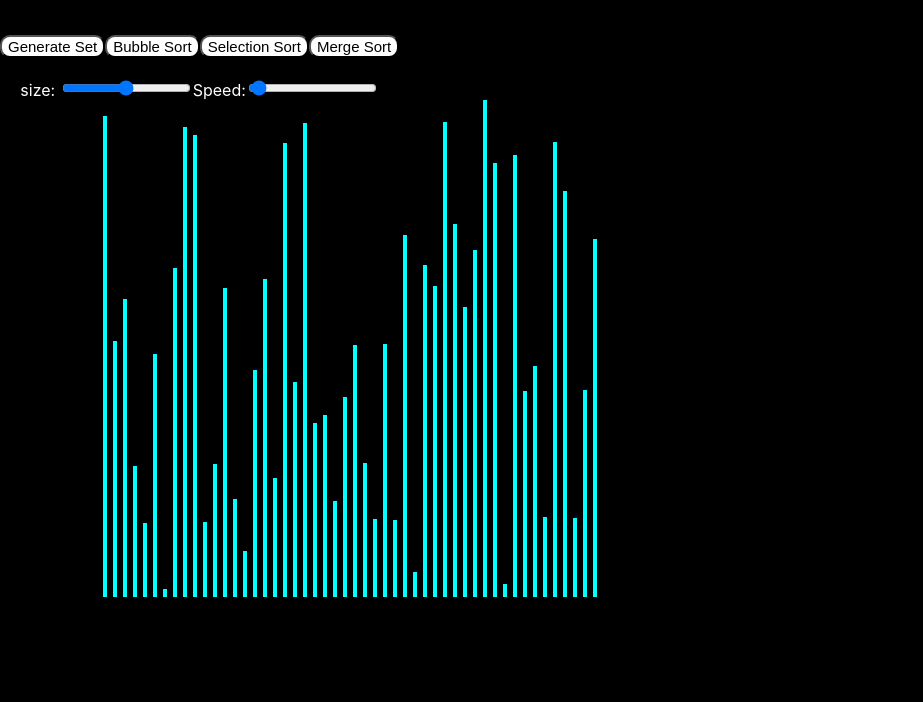
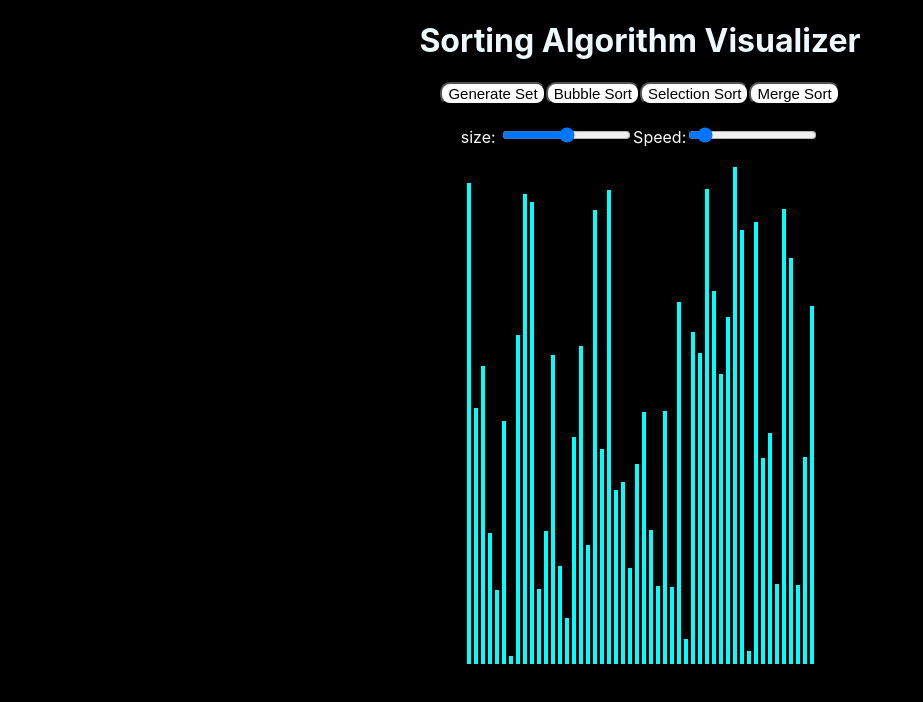
Before and after one commit to Nahomyonas/Sorting-algorith-visualizer, a React (Create React App) app: page / in a window 1280 px wide. Shown: the top 702 px of the page, without its empty margins (0-923 px from the left). Built offline with nearby package versions, Linux system fonts and the light colour scheme.

Commit message:
Merge sort animation implemented

```diff
--- a/public/index.html
+++ b/public/index.html
@@ -1,7 +1,7 @@
 <!DOCTYPE html>
 <html lang="en">
   <head>
-
+    <h1 style = "color: aliceblue;" align = "center">Sorting Algorithm Visualizer</h1>
   </head>
   <body>
 
--- a/src/visualizer/Visualizer.css
+++ b/src/visualizer/Visualizer.css
@@ -1,6 +1,6 @@
 .container{
 
-    position: absolute;
+
     align-content: center;
     left: 100px;
     top: 100px;
@@ -12,7 +12,9 @@
     display: inline-block;
     width: 4px;
     background-color: aqua;
-    margin : 0 3px;
+    margin-top: 20px;
+    margin-left:1.5px;
+    margin-right:1.5px;
 
 }
 
@@ -24,7 +26,6 @@
 }
 
 .controls{
-    position: absolute;
     margin-top : 10px;
 }
 
--- a/src/visualizer/Visualizer.jsx
+++ b/src/visualizer/Visualizer.jsx
@@ -1,6 +1,9 @@
 import React from 'react';
 import "./Visualizer.css";
-import MergeSort from "./algorithms/MergeSort.js"
+import bubble1 from './algorithms/BubbleSort';
+import MergeSort from "./algorithms/MergeSort.js";
+import selection from './algorithms/SelectionSort';
+
 
 const ARRAY_SIZE = 50;
 
@@ -18,9 +21,13 @@ export default class Visualizer extends React.Component{
             currComp: []
         }
 
-        this.selection = this.selection.bind(this) // binding selection sort algorithm
+        this.MIN_SPEED = 0;
+        this.MAX_SPEED = 400;
+
         this.bubbleSortState = undefined;
         this.selectionState = undefined;
+        this.mergeState = undefined;
+
     }
 
     // generates an array of random numbers on mount
@@ -33,12 +40,13 @@ export default class Visualizer extends React.Component{
     resetSorts = () => {
         this.bubbleSortState = undefined
         this.selectionState = undefined
+        this.mergeState = undefined
     }
 
     // checks if array is currently getting sorted
     // avoids running of multiple sorts at a time
     isSorting = ()=>{
-        if(this.bubbleSortState !== undefined || this.selectionState !== undefined){
+        if(this.bubbleSortState !== undefined || this.selectionState !== undefined || this.mergeState !== undefined){
             return true;
         }
         return false;
@@ -52,57 +60,28 @@ export default class Visualizer extends React.Component{
             array.push(randomNumber(5,500));
         }
 
+        this.resetSorts()
         this.setState({array: array, arraySize:size, arraySorted: false});
-        this.resetSorts()
+
     }
 
 
     ///////////////////////////////////////////////////////////////////////////////////
     //Sorting
-    *bubble(){
-        let size= this.state.array.length;
+
+    mergeSort = async() => {
         let array = this.state.array
 
-        for(let i = 0; i < size -1; i++){
+        if(!this.state.arraySorted && !this.isSorting()){
+            let animArray = MergeSort([...array], 0 , array.length-1);
+            const wait = (ms) => new Promise(resolve => setTimeout(resolve, ms)) // delay promise
+            for(let i = 0; i < animArray.length; i++){
+                await wait(this.state.speed)
+                this.setState({array:animArray[i]});
+            }
+            this.setState({arraySorted: true});     // setting state of array sorted to true
 
-            for(let j = 0; j < size - 1 - i; j ++){
-                if(array[j] > array[j+1]){
-                    yield [j,j+1,true];
-                    [array[j], array[j+1]] = [array[j+1], array[j]];
-                }else{
-                    yield [j, j+1, false];
-                }
-                this.setState({array:array})
-                //to make this function to a separate file try yeilding the array
-                //after swapping values and set the state in bubbleSort function
-                //then setstate of array in that function
-            }
         }
-    }
-
-    *selection(){
-        let size = this.state.arraySize
-        let array = this.state.array
-        let minIndex = 0
-
-        for(let i = 0; i <size-1; i++){
-            minIndex = i
-            for(let j = i; j < size; j++){
-                if(array[j] < array[minIndex]){
-                    minIndex = j
-                    yield[i, j, minIndex , true]
-                }
-                yield[i, j, minIndex, false]
-            }
-            [array[i], array[minIndex]] = [array[minIndex], array[i]];
-            this.setState({array: array})
-        }
-    }
-
-    mergeSort = () => {
-        let array = this.state.array
-        MergeSort(array, 0, this.state.arraySize-1)
-        this.setState({array: this.state.array})
     }
 
     bubbleSort = async() => {
@@ -111,12 +90,11 @@ export default class Visualizer extends React.Component{
         const wait = (ms) => new Promise(resolve => setTimeout(resolve, ms)) // delay promise
 
         if(this.isSorting() === false && this.state.arraySorted === false){
-            this.bubbleSortState = this.bubble()
-            //this.bubbleSortState = bubble1()
-            let arrayBars= document.getElementsByClassName('Bar')
+            this.bubbleSortState = bubble1(this.state.array);       // initiates the generator function for bubble sort
+            let arrayBars= document.getElementsByClassName('Bar');  // storing visual representation of array in variable
+
             while(done === false){
-                state = this.bubbleSortState.next()
-                //this.setState({array:state[3]})
+                state = this.bubbleSortState.next()     // storing the yield of generator function as state
 
                 //Color Animation
                 if(state.done === true){
@@ -147,7 +125,7 @@ export default class Visualizer extends React.Component{
         let arrayBars= document.getElementsByClassName('Bar')
 
         if(!this.isSorting() && this.state.arraySorted === false){
-            this.selectionState = this.selection()
+            this.selectionState = selection(this.state.array)
 
             while(done === false){
 
@@ -164,7 +142,7 @@ export default class Visualizer extends React.Component{
                 arrayBars[state.value[0]].style.backgroundColor = 'aqua';
                 arrayBars[state.value[1]].style.backgroundColor = 'aqua';
 
-                this.setState({array:this.state.array})
+                this.setState({array:state.value[4]})
                 done = state.done
 
             }
@@ -174,19 +152,21 @@ export default class Visualizer extends React.Component{
         this.setState({ arraySorted: true})
     }
 
+    // ARRAY SIZE HANDLER
     handleSlideChange = (e) => {
         let size = parseInt(e.target.value)
         this.setState({arraySize : size});
         this.generateSet(size)
     }
 
+    // SORT SPEED HANDLER
     handleSlideChange2 = (e) => {
         let speed = parseInt(e.target.value)
         this.setState({speed : speed});
     }
 
     render = () => {
-        this.bars = this.state.array.map((value,index) =>(
+        let bars = this.state.array.map((value,index) =>(
             <div className = "Bar" key = {index} id = {index} style= {{height: `${value}px`}}>
 
             </div>
@@ -194,9 +174,7 @@ export default class Visualizer extends React.Component{
 
         return(
             <div className='main'>
-                <div className = "container">
-                    {this.bars}
-                </div>
+
                 <div className = "controls">
 
                     <button className = "btn1" onClick= {()=>this.generateSet(this.state.arraySize)}>Generate Set</button>
@@ -219,14 +197,16 @@ export default class Visualizer extends React.Component{
                     <span className = "slider-spn">Speed:</span>
                     <input id ="slider"
                     type={"range"}
-                    min = {0} max = {1000}
+                    min = {this.MIN_SPEED} max = {this.MAX_SPEED}
                     onChange={this.handleSlideChange2}
                     value = {this.state.speed}/>
 
                 </div>
-                <div>
-                    <h6>{this.state.currComp[0]}, {this.state.currCompif}</h6>
+
+                <div className = "container">
+                    {bars}
                 </div>
+
             </div>
 
         );
--- a/src/visualizer/algorithms/MergeSort.js
+++ b/src/visualizer/algorithms/MergeSort.js
@@ -1,6 +1,8 @@
-function Merge(array, begin, mid, end){
+let animArray = [];
+async function Merge(array, begin, mid, end){
     let array1 = [];
     let array2 = [];
+
 
     let arrSize1 = mid - begin + 1;
     let arrSize2 = end - mid;
@@ -20,9 +22,11 @@ function Merge(array, begin, mid, end){
         if(array1[idx1] <= array2[idx2]){
             array[idxMerged] = array1[idx1];
             idx1+=1;
+            animArray.push([...array])
         }else{
             array[idxMerged] = array2[idx2];
             idx2+=1;
+            animArray.push([...array])
         }
         idxMerged+=1;
     }
@@ -31,22 +35,32 @@ function Merge(array, begin, mid, end){
         array[idxMerged] = array1[idx1];
         idx1+=1;
         idxMerged+=1;
+        animArray.push([...array])
     }
     while(idx1 < arrSize1){
         array[idxMerged] = array2[idx2];
         idx2+=1;
         idxMerged+=1;
+        animArray.push([...array])
     }
 }
 
+export default function MergeSort(array, begin, end){
 
-export default function MergeSort(array, begin, end){
+    if(begin === 0 && end === array.length-1){
+        animArray = []
+    }
     if(begin >= end){
         return;
     }
 
     let middle = parseInt(begin+(end-begin)/2);
-    MergeSort(array, begin, middle)
-    MergeSort(array, middle+1, end)
-    Merge(array, begin, middle, end)
+    MergeSort(array, begin, middle, animArray);
+    MergeSort(array, middle+1, end, animArray);
+    Merge(array, begin, middle, end);
+
+    if(begin === 0 && end === array.length-1){
+        return [...animArray]
+    }
+
 }
--- /dev/null
+++ b/src/visualizer/algorithms/SelectionSort.jsx
@@ -0,0 +1,16 @@
+export default function* selection(array){
+    let size = array.length;
+    let minIndex = 0
+
+    for(let i = 0; i <size-1; i++){
+        minIndex = i
+        for(let j = i; j < size; j++){
+            if(array[j] < array[minIndex]){
+                minIndex = j
+                yield[i, j, minIndex , true, array]
+            }
+            yield[i, j, minIndex, false, array]
+        }
+        [array[i], array[minIndex]] = [array[minIndex], array[i]];
+    }
+}
```
Also changed, not shown: src/visualizer/BubbleSort.jsx (deleted, +0 -14 lines), 2 other files (tests, documents, lock files or other folders).
